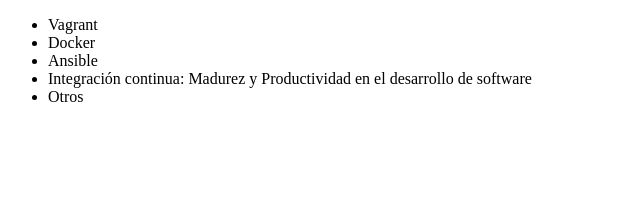
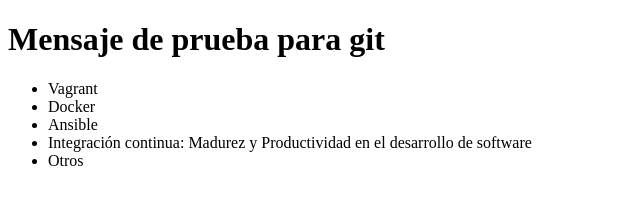
Before and after one commit to carlosdamiangt/prueba, a plain HTML site: page index.html in a window 1280 px wide. Shown: the whole page, without its empty margins (0-640 px from the left). Drawn offline with Linux system fonts and the light colour scheme.

Commit message:
agregramos el primer titulo

```diff
--- a/index.html
+++ b/index.html
@@ -3,6 +3,7 @@
 <head>
      <meta charset = "UTF-8">
      <title> Cursos de Alura </title>
+     <h1>Mensaje de prueba para git</h1>
 </head>
 <body>
      <ul>
```
